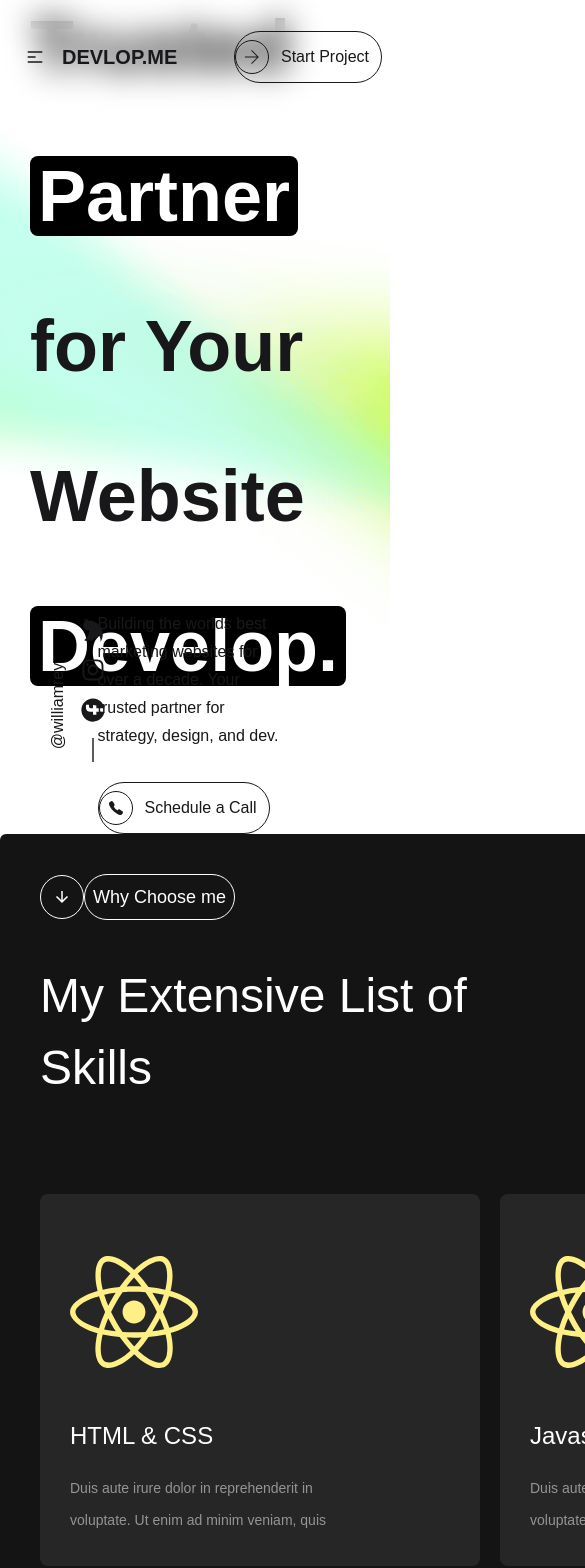
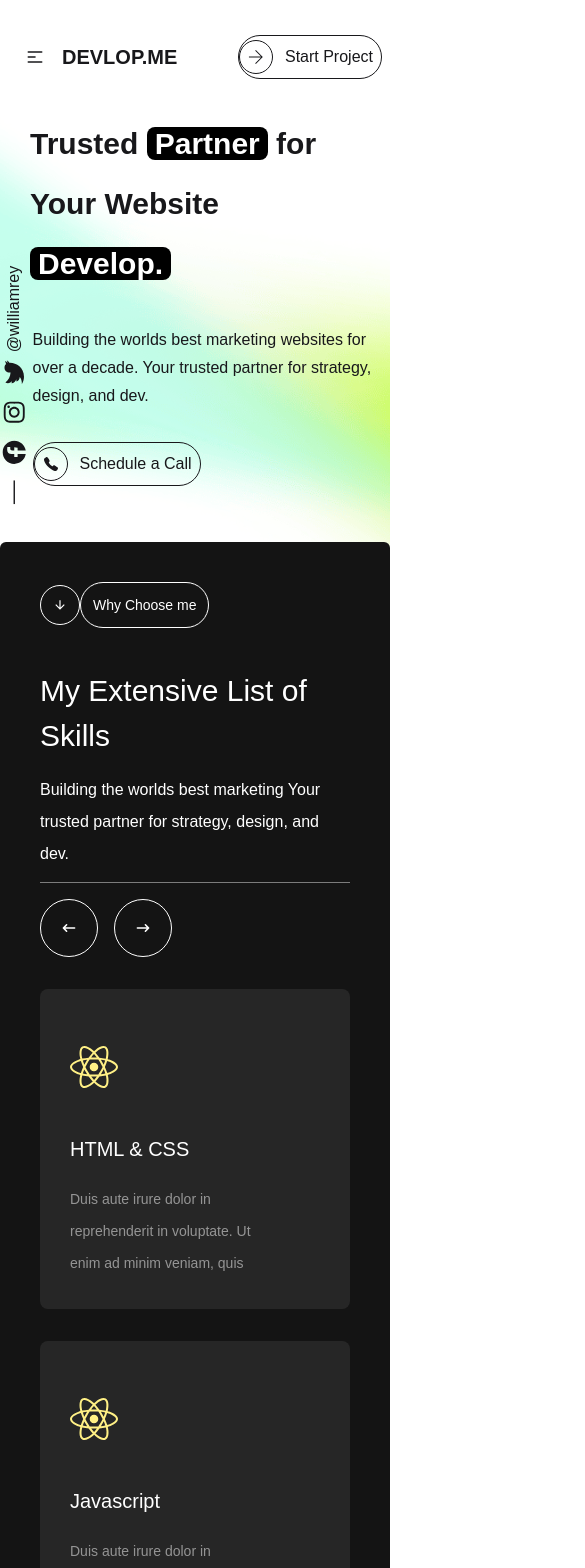
Before and after one commit to Shawon55660/shawon-task, a Next.js app: page / in a window 390 px wide. Shown: the top 1568 px of the page, 585 px wide, since content can reach past the window. Built offline with nearby package versions, Linux system fonts and the light colour scheme; a web font is replaced by a local one.

Commit message:
responsive done

```diff
--- a/src/component/BannarComponent/BannarSection1.tsx
+++ b/src/component/BannarComponent/BannarSection1.tsx
@@ -3,7 +3,7 @@ import React from 'react';
 const BannarSection1 = () => {
     return (
         <div>
-            <div className='flex items-center font-bold text-7xl w-[80%] h-[55vh] leading-[150px] mx-[30px] justify-between'>
+            <div className='flex items-center font-bold text-3xl md:text-5xl lg:text-7xl w-[80%] lg:h-[55vh] leading-[60px] md:leading-[100px] lg:leading-[150px] mx-[30px] justify-between'>
                 <h1>Trusted <span className='bg-[#000000] text-white rounded-lg px-2'>Partner</span> for Your Website <span className='bg-[#000000] text-white rounded-lg px-2'>Develop.</span></h1>
             </div>
 
--- a/src/component/BannarComponent/BannarSection2.tsx
+++ b/src/component/BannarComponent/BannarSection2.tsx
@@ -10,9 +10,9 @@ const BannarSection2 = () => {
         <div>
             <div className='grid grid-cols-12 mt-8 '>
 
-                <div className='col-span-3 '>
-                    <div className='flex items-center'>
-                        <p className= 'mr-[-20px] ml-[15px] rotate-[-90deg]'>
+                <div className=' col-span-1 pr-1 lg:col-span-3 '>
+                    <div className='lg:flex items-center'>
+                        <p className= 'lg:mr-[-20px] lg:ml-[15px] rotate-[-90deg]'>
                             @williamrey
                         </p>
                         <ul className='flex-col-reverse pb-8 justify-around   text-2xl'>
@@ -25,8 +25,8 @@ const BannarSection2 = () => {
                     </div>
 
                 </div>
-                <div className='col-span-9'>
-                    <p className='w-7/11 leading-7' >Building the worlds best marketing websites for over a decade. Your trusted partner for strategy, design, and dev.</p>
+                <div className='col-span-11 lg:col-span-9'>
+                    <p className='w-full md:w-9/12 lg:w-7/11 leading-7' >Building the worlds best marketing websites for over a decade. Your trusted partner for strategy, design, and dev.</p>
                     <div className='pt-8'>
                         <PrimaryButton logo={<IoCall />} text='Schedule a Call'></PrimaryButton>
 
--- a/src/component/Buttoncomponent/PrimaryButton.tsx
+++ b/src/component/Buttoncomponent/PrimaryButton.tsx
@@ -7,7 +7,7 @@ interface PrimaryButtonProps{
 const PrimaryButton:React.FC<PrimaryButtonProps> = ({logo,text}) => {
     return (
         <div>
-            <button className='border-[1px] flex items-center gap-3 py-2 lg:py-3 pr-3 rounded-full '><span className='rounded-full flex items-center py-2 px-2 border-[1px]'>{logo}</span> <span>{text}</span></button>
+            <button className='border-[1px] flex items-center gap-3 py-1 lg:py-3 pr-2 lg:pr-3 rounded-full '><span className='rounded-full flex items-center py-2 px-2 border-[1px]'>{logo}</span> <span>{text}</span></button>
         </div>
     );
 };
--- a/src/component/Buttoncomponent/SecondaryButton.tsx
+++ b/src/component/Buttoncomponent/SecondaryButton.tsx
@@ -1,4 +1,5 @@
 import React from 'react';
+
 import { IoMdArrowDown } from 'react-icons/io';
 interface SecondaryButtonProps{
 
@@ -9,7 +10,7 @@ interface SecondaryButtonProps{
 const SecondaryButton:React.FC<SecondaryButtonProps> = ({text,textColor,borderColor}) => {
     return (
          <div>
-            <button className={`flex bg-transparent items-center ${textColor} ${borderColor}  text-lg `}><span className='rounded-full flex items-center p-3 border-[1px]'><IoMdArrowDown /></span> <span className='rounded-full flex items-center p-2 border-[1px]'>{text}</span></button>
+            <button className={`flex bg-transparent items-center ${textColor} ${borderColor}  text-sm lg:text-lg `}><span className='rounded-full flex items-center p-3 border-[1px]'><IoMdArrowDown /></span> <span className='rounded-full flex items-center px-3 py-3 border-[1px]'>{text}</span></button>
         </div>
     );
 };
--- a/src/component/Footer/Footer.tsx
+++ b/src/component/Footer/Footer.tsx
@@ -3,10 +3,10 @@ import React from 'react';
 const Footer = () => {
     return (
         <div className=' bg-[#141414] py-[40px] text-white rounded-md px-[40px]'>
-        <div className='grid grid-cols-12 py-8'>
+        <div className='lg:grid grid-cols-12 py-8'>
         <div className='col-span-6 '> <h2 className='uppercase text-xl font-extrabold text-[#C5FF41]'>devlop.me</h2></div>
         <div className='col-span-6'>
-            <h2 className='text-6xl pb-4'>As You Can</h2>
+            <h2 className='lg:text-5xl text-4xl pt-8 lg:pt-0 lg:pb-4'>As You Can</h2>
             <div className='flex justify-between flex-wrap gap-12 w-11/12 pt-12'>
                 <ul className='text-xs leading-8'>
                     <li className='text-gray-400 pb-6'>Say hello</li>
--- a/src/component/SecondSection/SecondSection.tsx
+++ b/src/component/SecondSection/SecondSection.tsx
@@ -5,16 +5,16 @@ import SecondaryButton from '../Buttoncomponent/SecondaryButton';
 const SecondSection = () => {
     return (
     <div className="bg-[url('/bannar.png')] bg-right-top  bg-no-repeat  ">
-        <div className='flex justify-end items-center pt-[100px] pb-[30px] w-8/12 mx-auto'>
+        <div className='flex justify-end items-center pt-[100px] pb-[30px]  md:w-10/12  lg:w-8/12 mx-auto'>
 
      {/* part 1  */}
             <SecondaryButton text='About'textColor='text-black' borderColor='border-black'></SecondaryButton>
 
         </div>
-        <div className='flex  justify-end items-center font-bold text-6xl   w-8/12  leading-[150px] mx-auto'>
+        <div className='flex  justify-end items-center font-bold text-3xl lg:text-6xl  md:w-10/12  lg:w-8/12 leading-[70px]  lg:leading-[150px] mx-auto'>
                 <h1 className='text-right'>I’ve been  <span className='bg-[#000000] text-white rounded-lg px-2'>Developing</span> Websites since  <span className='bg-[#000000] text-white rounded-lg px-2'>2013</span></h1>
             </div>
-            <p className='w-7/12 mx-auto text-center  p-4'>
+            <p className='lg:w-7/12 md:w-10/12 mx-auto text-center py-4'>
             We start every new client interaction with an in-depth discovery call where
 we get to know each other and recommend the best course of
 action.
--- a/src/component/ThirdSection/Card.tsx
+++ b/src/component/ThirdSection/Card.tsx
@@ -11,9 +11,9 @@ const Card:React.FC<CardProps> = ({text,button})=> {
     return (
         <div className=' bg-[#000000] group hover:bg-[#C5FF41] hover:rotate-[2deg] hover:text-black transition-all p-8 mt-8 rounded-md'>
             <div className='flex  justify-between text-white items-center'>
-                <button className='bg-[#C5FFEE] text-black group-hover:text-white group-hover:bg-black  px-10 py-2 rounded-full'>{button}</button>
+                <button className='bg-[#C5FFEE] text-black group-hover:text-white group-hover:bg-black text-sm  px-6 lg:px-10 py-2 rounded-full'>{button}</button>
                 <button className='flex items-center gap-2 group-hover:text-black '> <FaArrowRightLong />
-                <span className='border-b-2  group-hover:text-black text-sm'>Read More</span></button>
+                <span className='border-b-2 text-sm group-hover:text-black '>Read More</span></button>
             </div>
             <p className='text-sm group-hover:text-black leading-7 pt-12 text-[#ffffff8d]'>{text}</p>
 
--- a/src/component/ThirdSection/ThirdSection.tsx
+++ b/src/component/ThirdSection/ThirdSection.tsx
@@ -4,13 +4,13 @@ import Card from './Card';
 
 const ThirdSection = () => {
     return (
-        <div className='w-[1440px] bg-[#141414] py-[40px] rounded-md px-[40px]'>
+        <div className=' bg-[#141414] py-[40px] rounded-md px-[40px]'>
 
-            <div className='flex gap-32 pt-12 justify-start items-center'>
+            <div className='lg:flex gap-32 pt-12 justify-start items-center'>
                 <SecondaryButton text='Work Process' borderColor='border-white' textColor='text-white'></SecondaryButton>
-                <h2 className='text-6xl  text-center  text-white'>My Work Process</h2>
+                <h2 className='text-3xl lg:text-6xl pt-8 lg:pt-0  lg:text-center  text-white'>My Work Process</h2>
             </div>
-            <div className='grid grid-cols-2 gap-4'>
+            <div className='lg:grid grid-cols-2 gap-4'>
                 <Card text='We start every new client interaction
 with an in-depth discovery call where
 we get to know each other, discuss
--- a/src/component/firstSection/FirstSection.tsx
+++ b/src/component/firstSection/FirstSection.tsx
@@ -7,22 +7,22 @@ import { FaReact } from 'react-icons/fa';
 
 const FirstSection = () => {
     return (
-        <div className='w-[1440px] bg-[#141414] rounded-md py-[40px] px-[40px]'>
+        <div className=' bg-[#141414] rounded-md py-[40px] px-[40px]'>
              {/* SecondaryButton is here */}
             <div><SecondaryButton text='Why Choose me'textColor='text-white' borderColor='border-white' ></SecondaryButton></div>
            {/* main content start  */}
-            <div className='flex gap-8 text-white pt-[40px] justify-between'>
-                <h1 className='text-5xl  w-4/12   leading-normal '>My Extensive List of Skills</h1>
-                <div className=' text-right w-4/12 leading-8 pt-4 mr-0'><p className='border-b pb-3 border-[#ffffff71]'>Building the worlds best marketing Your trusted partner for strategy, design, and dev.</p></div>
+            <div className='lg:flex  gap-8 text-white pt-[40px] justify-between'>
+                <h1 className='text-3xl w-full lg:text-5xl md:w-7/12  lg:w-4/12   leading-normal '>My Extensive List of Skills</h1>
+                <div className='w-full lg:text-right md:w-9/12 lg:w-4/12 leading-8 pt-4 mr-0'><p className='border-b pb-3 border-[#ffffff71]'>Building the worlds best marketing Your trusted partner for strategy, design, and dev.</p></div>
             </div>
             {/* side button  */}
-            <div className='bg-transparent  flex justify-end gap-4'>
+            <div className='bg-transparent  flex pt-4 lg:pt-0  lg:justify-end gap-4'>
                 <button className='border border-white rounded-full text-white p-5'><HiArrowNarrowLeft /></button>
                 <button className='border border-white rounded-full text-white p-5'><HiArrowNarrowRight /></button>
             </div>
 
             {/* section card  */}
-           <div className='flex gap-5'>
+           <div className=' lg:flex  gap-5'>
              <SectionCard logo={<FaReact />} header='HTML & CSS' details='Duis aute irure dolor in reprehenderit in voluptate. Ut enim ad minim veniam, quis'></SectionCard>
              <SectionCard logo={<FaReact />} header='Javascript' details='Duis aute irure dolor in reprehenderit in voluptate. Ut enim ad minim veniam, quis'></SectionCard>
              <SectionCard logo={<FaReact />} header='Webflow' details='Duis aute irure dolor in reprehenderit in voluptate. Ut enim ad minim veniam, quis'></SectionCard>
--- a/src/component/firstSection/SectionCard.tsx
+++ b/src/component/firstSection/SectionCard.tsx
@@ -7,8 +7,8 @@ interface SectionCardProps{
 const SectionCard:React.FC<SectionCardProps> = ({logo,header,details}) => {
     return (
         <div className='py-[30px] bg-[#FFFFFF14] text-white px-[30px] rounded-lg my-8 hover:rotate-[15deg] transition-all'>
-            <p className='text-9xl py-6 text-yellow-200'>{logo}</p>
-            <h2 className='py-5 text-2xl'>{header}</h2>
+            <p className='text-5xl lg:text-9xl py-6 text-yellow-200'>{logo}</p>
+            <h2 className='py-5 text-xl lg:text-2xl'>{header}</h2>
             <p className='w-9/12 text-sm leading-8 text-[#ffffff82]'>{details}</p>
 
         </div>
```
Also changed, not shown: src/component/ForthSection/ForthSection.tsx (+4 -4 lines).
